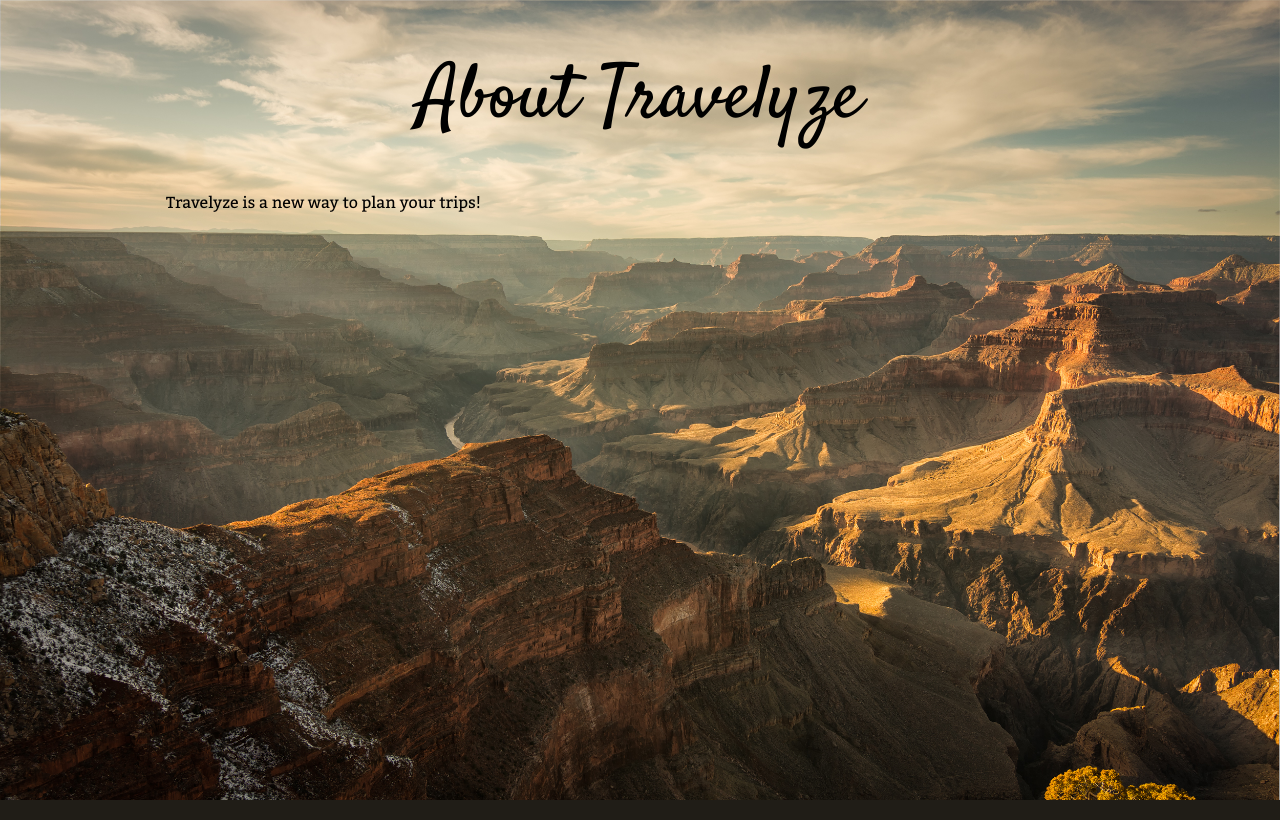
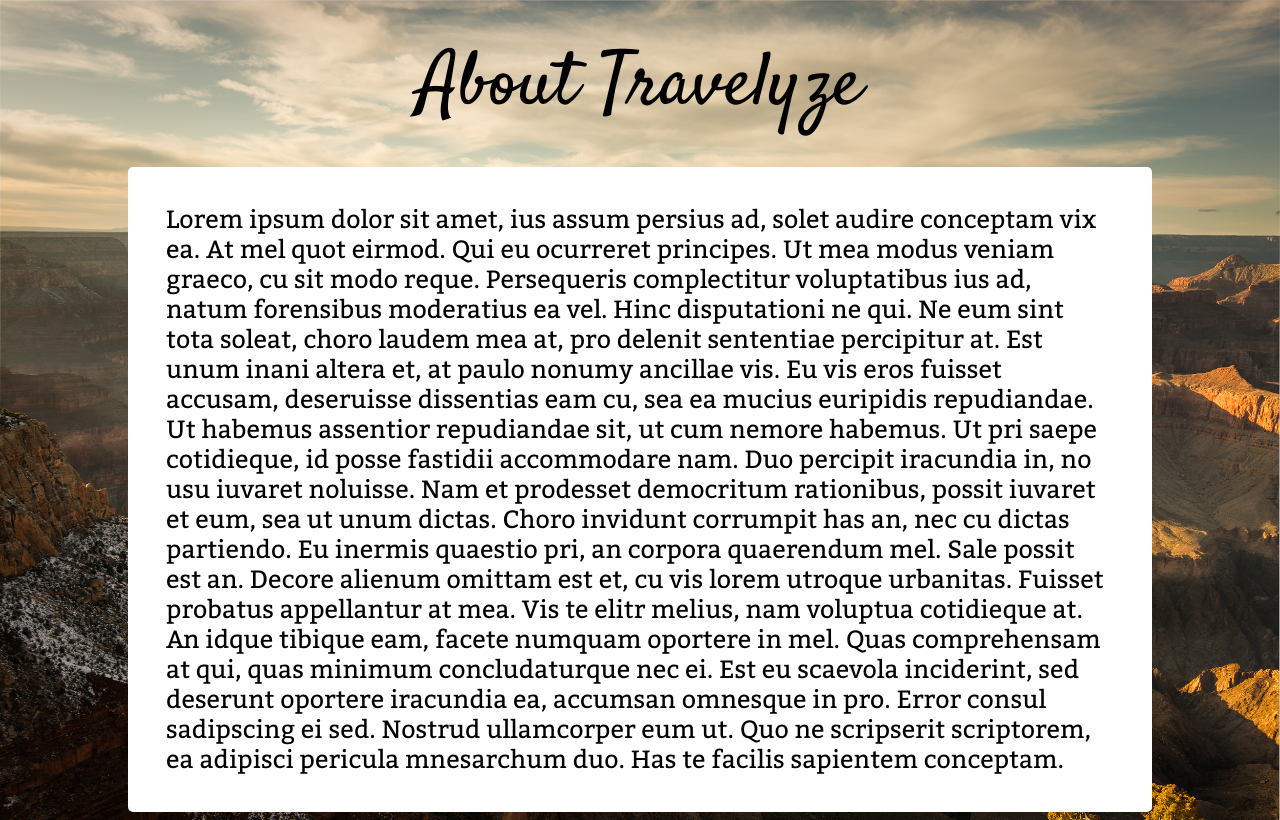
Before and after one commit to dkoodev/calhacks-newromans, a PHP site: page /pages/about.html in a window 1280 px wide. Run offline with PHP 8.4, Linux system fonts and the light colour scheme.

Commit message:
Finalize one part of About

```diff
--- a/css/about.css
+++ b/css/about.css
@@ -18,12 +18,15 @@ body {
 #header {
 	text-align: center;
 	font-size: 75px;
-	padding-top: 3%;
+	padding: 2% 0;
 }
 
 #info {
+	background-color: white;
+	border-radius: 5px;
+	padding: 3%;
 	width: 75%;
-	padding-top: 3%;
 	margin: auto;
 	font-family: Bitter;
+	font-size: 25px;
 }
--- a/css/main.css
+++ b/css/main.css
@@ -46,6 +46,8 @@ a:hover {
 }
 
 #help {
+	width: 40px;
+	height: 40px;
 	float: right;
 	padding-right: 1%;
 	padding-top: 1%;
--- a/index.php
+++ b/index.php
@@ -13,7 +13,7 @@
 			$output = shell_exec($command);
 		?>
 	<a href="."><img src="../pictures/icon.png" id="icon"></a>
-	<a href="../pages/about.html" target="_blank"><img id="help" src="../pictures/help.png"></a>
+	<a href="../pages/about.html" target="_blank"><img id="help" src="../pictures/iconAbout.png"></a>
 	<div id="history"><br></div>
 	<div id="destination">
 		<div id="destinationPrompt">Where would you like to go?</div>
--- a/pages/about.html
+++ b/pages/about.html
@@ -7,6 +7,14 @@
 </head>
 <body>
 	<div id="header">About Travelyze</div>
-	<div id="info">Travelyze is a new way to plan your trips!</div>
+	<div id="info">Lorem ipsum dolor sit amet, ius assum persius ad, solet audire conceptam vix ea. At mel quot eirmod. Qui eu ocurreret principes. Ut mea modus veniam graeco, cu sit modo reque.
+
+Persequeris complectitur voluptatibus ius ad, natum forensibus moderatius ea vel. Hinc disputationi ne qui. Ne eum sint tota soleat, choro laudem mea at, pro delenit sententiae percipitur at. Est unum inani altera et, at paulo nonumy ancillae vis.
+
+Eu vis eros fuisset accusam, deseruisse dissentias eam cu, sea ea mucius euripidis repudiandae. Ut habemus assentior repudiandae sit, ut cum nemore habemus. Ut pri saepe cotidieque, id posse fastidii accommodare nam. Duo percipit iracundia in, no usu iuvaret noluisse. Nam et prodesset democritum rationibus, possit iuvaret et eum, sea ut unum dictas. Choro invidunt corrumpit has an, nec cu dictas partiendo. Eu inermis quaestio pri, an corpora quaerendum mel.
+
+Sale possit est an. Decore alienum omittam est et, cu vis lorem utroque urbanitas. Fuisset probatus appellantur at mea. Vis te elitr melius, nam voluptua cotidieque at. An idque tibique eam, facete numquam oportere in mel.
+
+Quas comprehensam at qui, quas minimum concludaturque nec ei. Est eu scaevola inciderint, sed deserunt oportere iracundia ea, accumsan omnesque in pro. Error consul sadipscing ei sed. Nostrud ullamcorper eum ut. Quo ne scripserit scriptorem, ea adipisci pericula mnesarchum duo. Has te facilis sapientem conceptam.</div>
 </body>
 </html>
```
